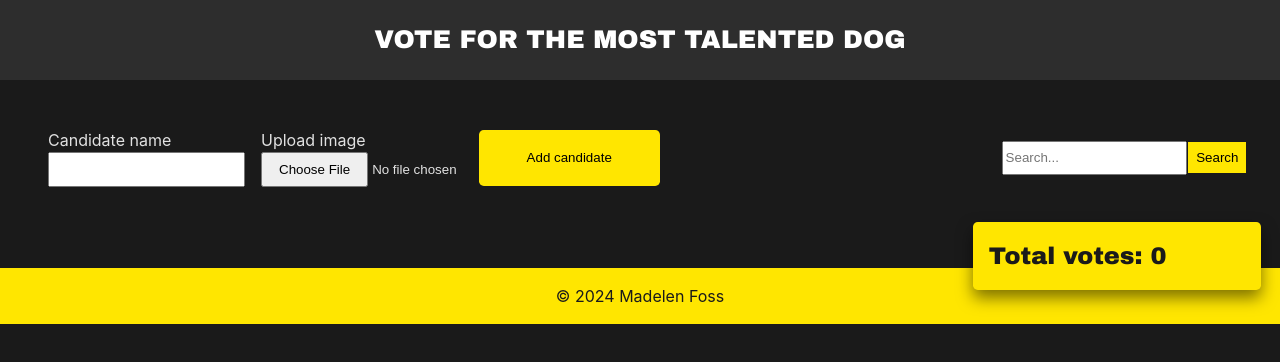
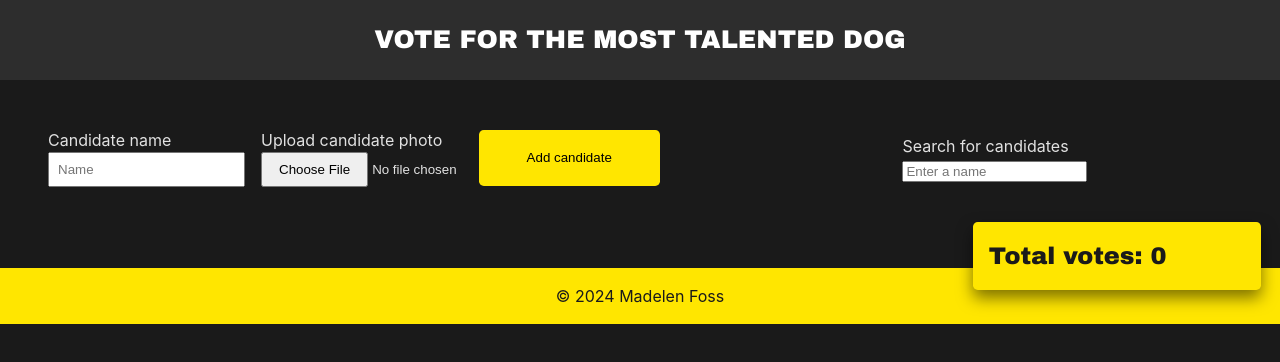
Before and after one commit to madelenfoss/voting-app, a React (Vite) app: page / in a window 1280 px wide. Shown: the top 362 px of the page. Built offline with nearby package versions, Linux system fonts and the light colour scheme.

Commit message:
Added search filter function to filter through candidates

```diff
--- a/src/components/Candidates.jsx
+++ b/src/components/Candidates.jsx
@@ -7,6 +7,9 @@ const Candidates = ({ onIncrease, onDecrease }) => {
   const [name, setName] = useState("");
   const [image, setImage] = useState(null);
   const [errorMessage, setErrorMessage] = useState("");
+  const [searchTerm, setSearchTerm] = useState("");
+
+  // Legge til debouncer i forbindelse med searchTerm?
 
   function handleSubmit(e) {
     e.preventDefault();
@@ -74,7 +77,12 @@ const Candidates = ({ onIncrease, onDecrease }) => {
     localStorage.setItem("candidates", JSON.stringify(updatedCandidates));
   };
 
+  const filteredCandidates = candidates.filter((candidate) =>
+    candidate.name.toLowerCase().startsWith(searchTerm.toLowerCase())
+  );
+
   return (
+    // HUSK Å ENDRE main-2 className!!!
     <div className="main-2">
       <div className="add-search">
         <form className="addbar" onSubmit={handleSubmit}>
@@ -83,12 +91,13 @@ const Candidates = ({ onIncrease, onDecrease }) => {
             <input
               id="candidate"
               type="text"
+              placeholder="Name"
               value={name}
               onChange={(e) => setName(e.target.value)}
             />
           </div>
           <div className="candidate_image-input">
-            <label htmlFor="image">Upload image</label>
+            <label htmlFor="image">Upload candidate photo</label>
             <input
               id="image"
               type="file"
@@ -102,13 +111,19 @@ const Candidates = ({ onIncrease, onDecrease }) => {
         </form>
 
         <form className="searchbar">
-          <label htmlFor="search"></label>
-          <input
-            id="search"
-            type="search"
-            placeholder="Search..."
-          />
-          <button>Search</button>
+          <div className="search_input">
+            <label htmlFor="search">Search for candidates</label>
+            <input
+              id="search"
+              type="search"
+              placeholder="Enter a name"
+              value={searchTerm}
+              onChange={(e) => setSearchTerm(e.target.value)}
+            />
+          </div>
+
+          {/* Legg til et lite search-ikon her? */}
+          <span><img src="" alt="" /></span>
         </form>
       </div>
       {errorMessage && (
@@ -116,7 +131,7 @@ const Candidates = ({ onIncrease, onDecrease }) => {
       )}
 
       <ul className="candidate_ul">
-        {candidates.map((candidate) => (
+        {filteredCandidates.map((candidate) => (
           <li key={candidate.id} className="candidate_li">
             <div className="candidate_info">
               <h2 className="candidate_name">{candidate.name}</h2>
@@ -125,7 +140,11 @@ const Candidates = ({ onIncrease, onDecrease }) => {
                 className="candidate_image"
                 alt={candidate.name}/>
             </div>
-            <VoteCounter candidateId={candidate.id} onIncrease={onIncrease} onDecrease={onDecrease} />
+            <VoteCounter
+              candidateId={candidate.id}
+              onIncrease={onIncrease}
+              onDecrease={onDecrease}
+            />
             <button onClick={() => deleteCandidate(candidate.id)}>Delete</button>
           </li>
         ))}
```
